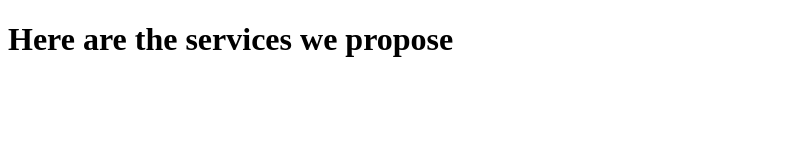
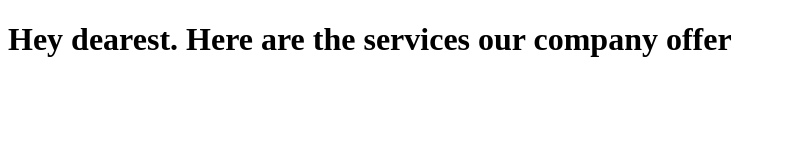
Before and after one commit to Zolender/Exercises, a plain HTML site: page services.html in a window 1280 px wide. Shown: the whole page, without its empty margins (0-786 px from the left). Drawn offline with Linux system fonts and the light colour scheme.

Commit message:
modify the services page

```diff
--- a/services.html
+++ b/services.html
@@ -6,6 +6,6 @@
     <title>Document</title>
 </head>
 <body>
-    <h1>Here are the services we propose</h1>
+    <h1>Hey dearest. Here are the services our company offer</h1>
 </body>
 </html>
```
